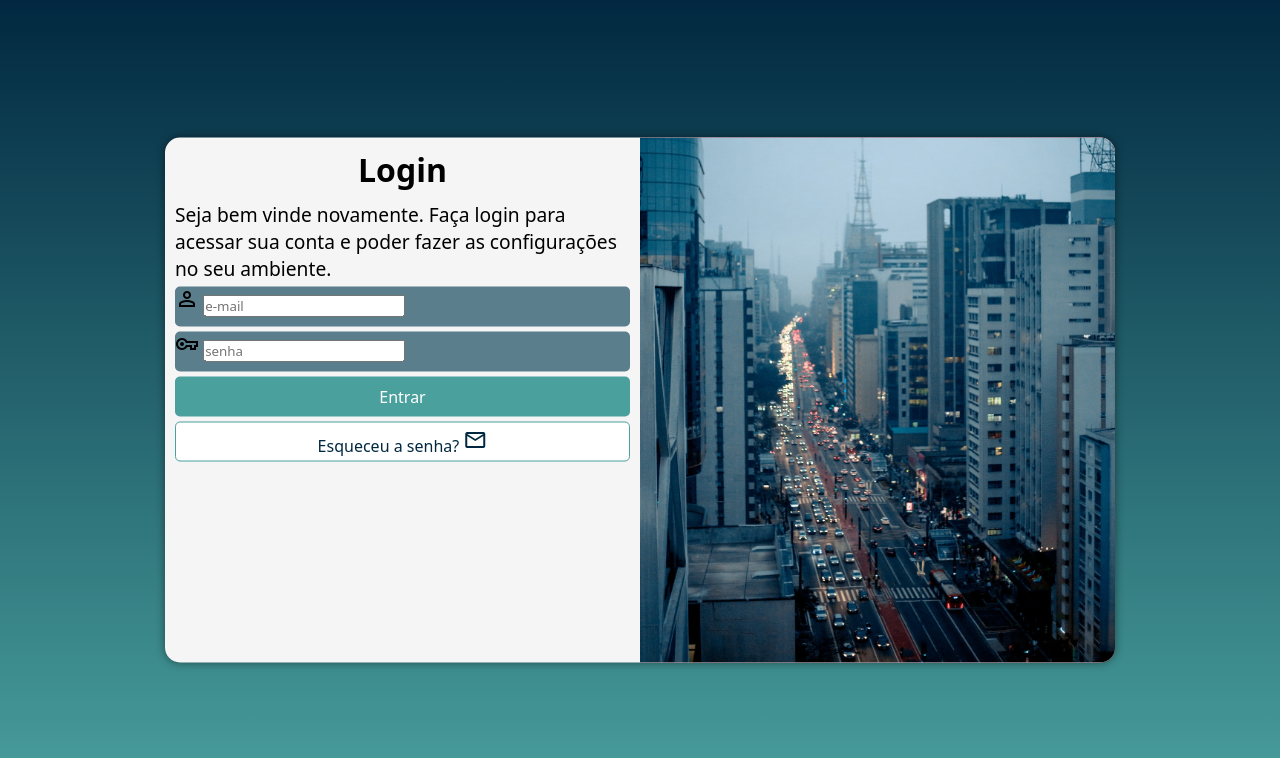
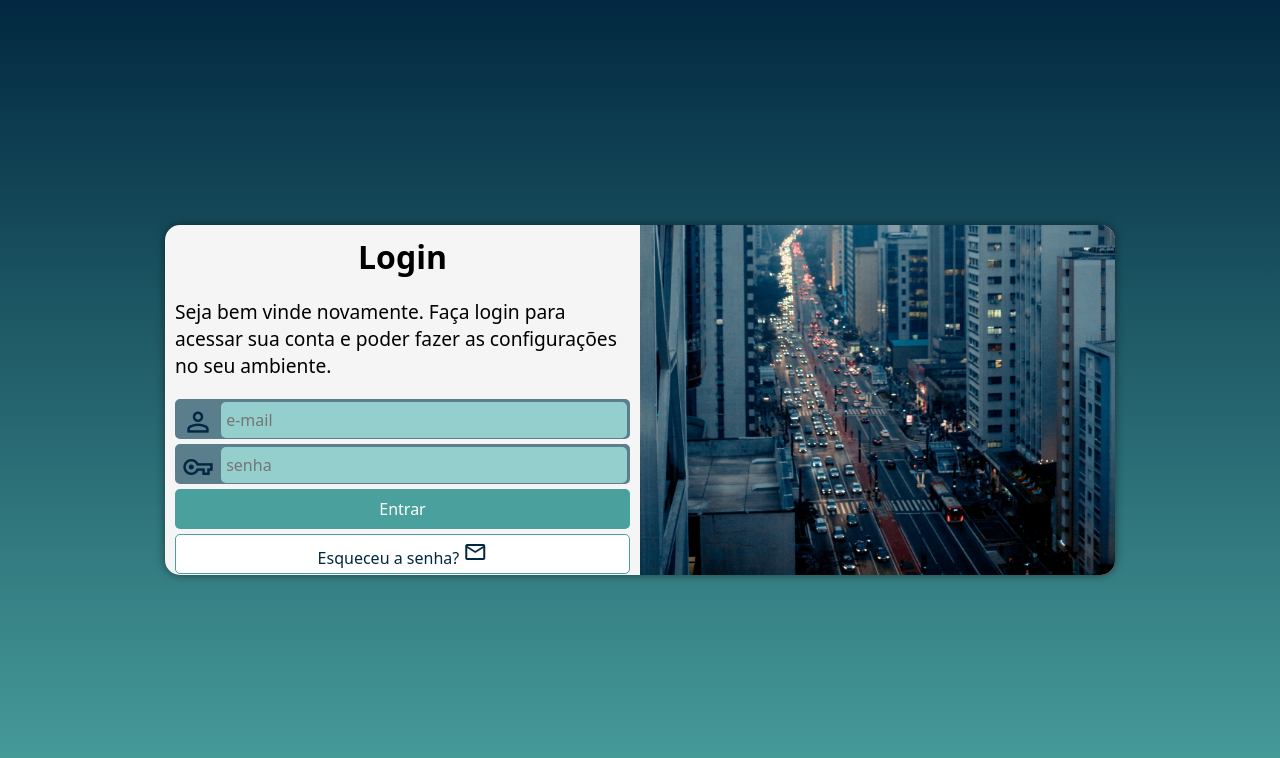
Before and after one commit to ReOliver15/projeto-login, a plain HTML site: page index.html in a window 1280 px wide. Drawn offline with nearby package versions, Linux system fonts and the light colour scheme.

Commit message:
atualizações

```diff
--- a/estilos/media-query.css
+++ b/estilos/media-query.css
@@ -12,6 +12,7 @@ TV: acima de 1200px */
     }
     section#login {
         width: 80vw;
+        height: 280px;
     }
 
     section#login > div#imagem {
@@ -31,6 +32,7 @@ TV: acima de 1200px */
     }
     section#login {
         width: 950px;
+        height: 350px;
     }
     section#login > div#imagem {
         float: right;
@@ -47,5 +49,6 @@ TV: acima de 1200px */
     }
     div#formulario > p {
         font-size: 1.2em;
+        margin: 20px 0px;
     }
 }
--- a/estilos/style.css
+++ b/estilos/style.css
@@ -65,6 +65,7 @@ div#formulario > p {
 
 form > div.campo {
     background-color: #5A7E8C;
+    border: 2px solid #5A7E8C;
     display: block;
     width: 100%;
     height: 40px;
@@ -74,6 +75,28 @@ form > div.campo {
 
 div.campo > label {
     display: none;
+}
+div.campo > span {
+    color: #012840;
+    /*background-color: black;*/
+    font-size: 2em;
+    width: 40px;
+    padding: 5px;
+}
+
+div.campo > input {
+    background-color: #94cfcd;
+    font-size: 1em;
+    width: calc(100% - 45px); /*CSS fazendo calculo*/
+    transform: translateY(-12px);
+    height: 100%;
+    border: 0px;
+    border-radius: 5px;
+    padding: 5px;
+}
+div.campo > input:focus-within { /* Quando vc for digitar o campo fica branco */
+    background-color: white;
+    border: none;
 }
 
 /* Estilização do input e do link a */
```
